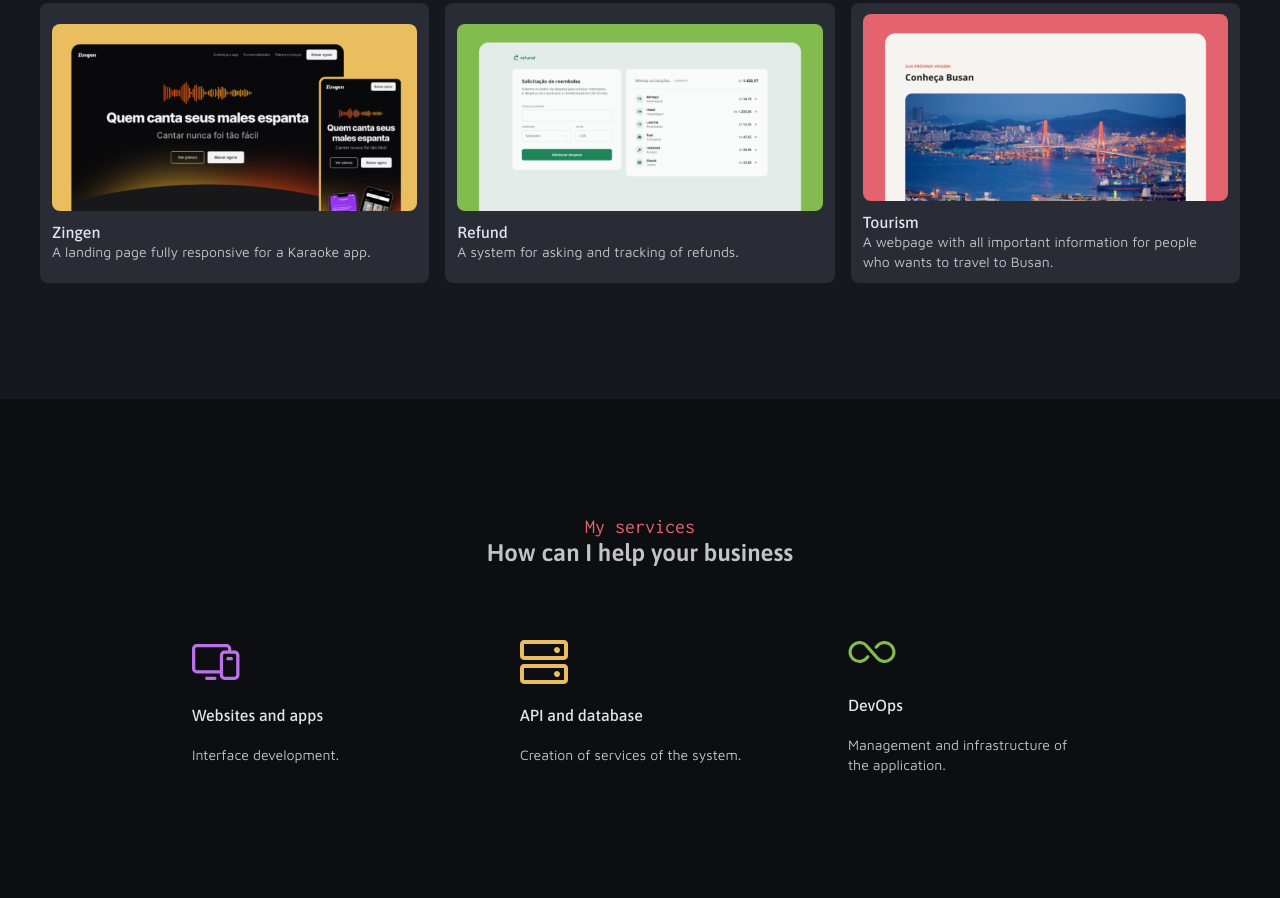
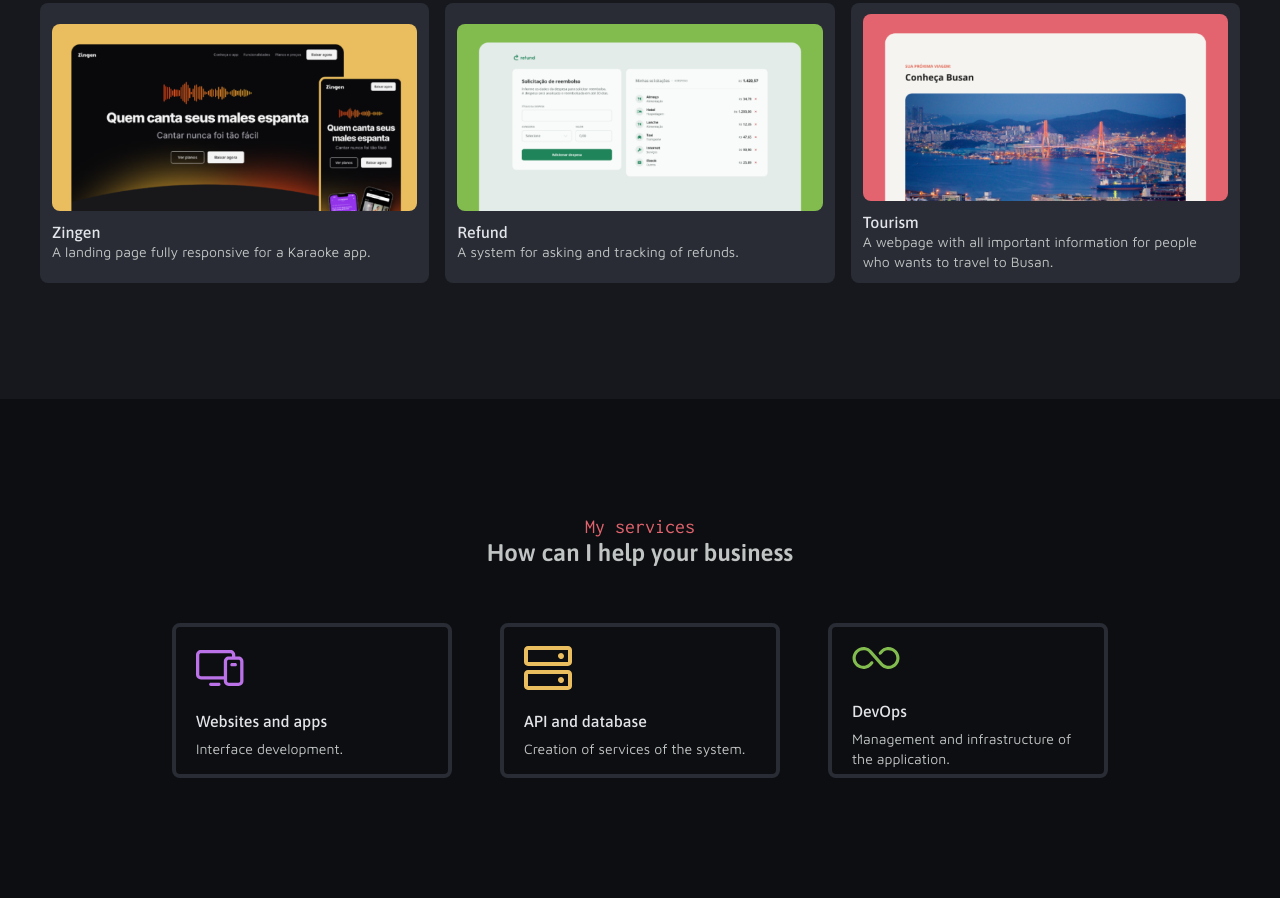
Before and after one commit to brossavictor/portfolio-dev, a plain HTML site: page index.html in a window 1280 px wide. Shown: the part 1242-2140 px from the top of the page. Drawn offline with Linux system fonts and the light colour scheme.

Commit message:
corrected small error in ~jobs~

```diff
--- a/styles/services.css
+++ b/styles/services.css
@@ -28,11 +28,14 @@
 	padding: 20px;
 	margin-bottom: 120px;
 
+	border: 4px solid var(--gray-300);
+	border-radius: 8px;
+
 	h3 {
 		margin-top: 20px;
 	}
 	p {
-		margin-top: 20px;
+		margin-top: 8px;
 	}
 }
 
```
